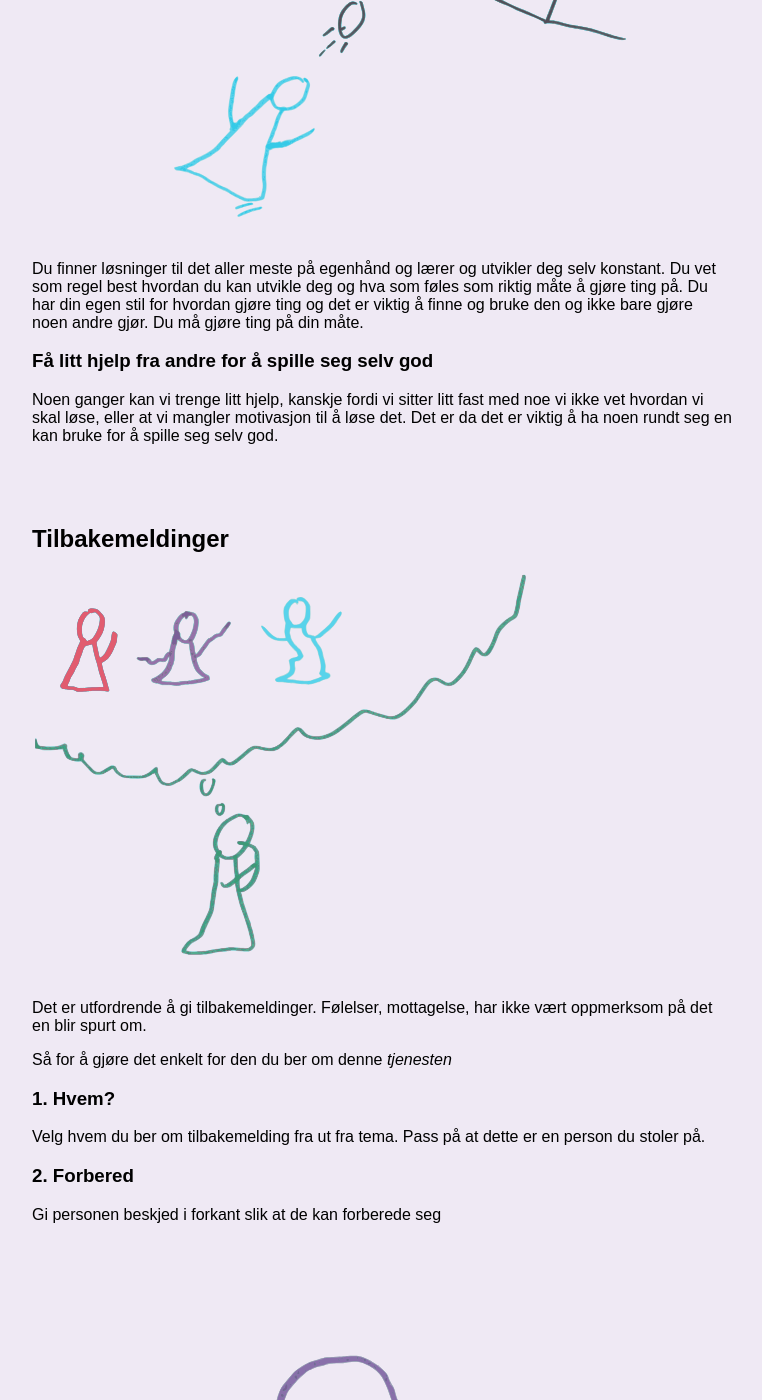
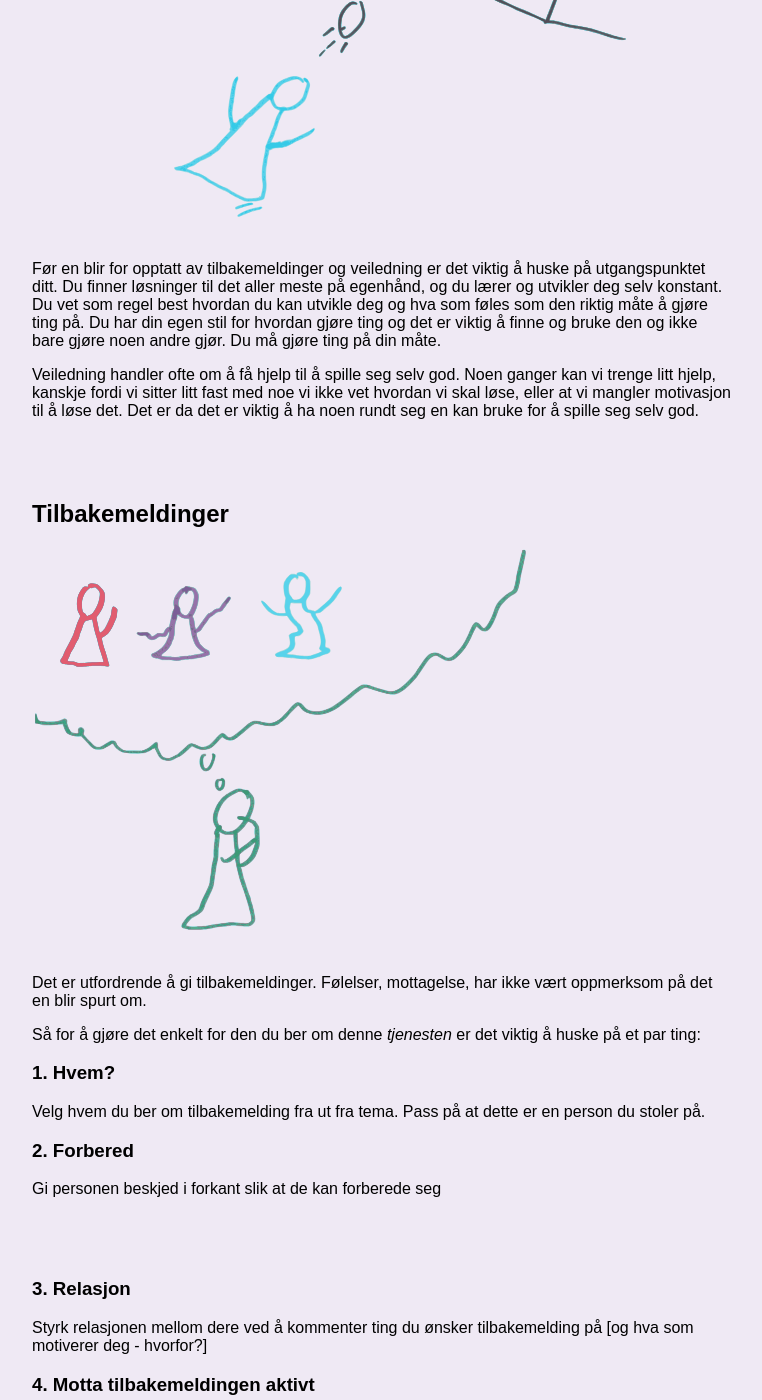
Before and after one commit to dagfs/dagfs.github.io, a Jekyll site: the page built from artikler/hvordan-bli-veiledet/index.md, in a window 1280 px wide and 1400 px high, scrolled down 1763 px. Shown: the whole window, without its empty margins (258-1020 px from the left). Built offline with Jekyll 4.4.1, drawn with Linux system fonts in a browser that asks for light colours; our own code applies the rules of GitHub Pages for plain Markdown files; some of the changed text lies outside the part shown.

Commit message:
Update index.md

```diff
--- a/artikler/hvordan-bli-veiledet/index.md
+++ b/artikler/hvordan-bli-veiledet/index.md
@@ -48,11 +48,9 @@
 <object data="2.svg" type="image/svg+xml">
 </object>
 
-Du finner løsninger til det aller meste på egenhånd og lærer og utvikler deg selv konstant. Du vet som regel best hvordan du kan utvikle deg og hva som føles som riktig måte å gjøre ting på. Du har din egen stil for hvordan gjøre ting og det er viktig å finne og bruke den og ikke bare gjøre noen andre gjør. Du må gjøre ting på din måte.
+Før en blir for opptatt av tilbakemeldinger og veiledning er det viktig å huske på utgangspunktet ditt. Du finner løsninger til det aller meste på egenhånd, og du lærer og utvikler deg selv konstant. Du vet som regel best hvordan du kan utvikle deg og hva som føles som den riktig måte å gjøre ting på. Du har din egen stil for hvordan gjøre ting og det er viktig å finne og bruke den og ikke bare gjøre noen andre gjør. Du må gjøre ting på din måte.
 
-### Få litt hjelp fra andre for å spille seg selv god
-
-Noen ganger kan vi trenge litt hjelp, kanskje fordi vi sitter litt fast med noe vi ikke vet hvordan vi skal løse, eller at vi mangler motivasjon til å løse det. Det er da det er viktig å ha noen rundt seg en kan bruke for å spille seg selv god.
+Veiledning handler ofte om å få hjelp til å spille seg selv god. Noen ganger kan vi trenge litt hjelp, kanskje fordi vi sitter litt fast med noe vi ikke vet hvordan vi skal løse, eller at vi mangler motivasjon til å løse det. Det er da det er viktig å ha noen rundt seg en kan bruke for å spille seg selv god.
 
 <!---->
 
@@ -63,7 +61,7 @@
 
 Det er utfordrende å gi tilbakemeldinger. Følelser, mottagelse, har ikke vært oppmerksom på det en blir spurt om.
 
-Så for å gjøre det enkelt for den du ber om denne _tjenesten_
+Så for å gjøre det enkelt for den du ber om denne _tjenesten_ er det viktig å huske på et par ting:
 
 ### 1. Hvem?
 
@@ -77,8 +75,7 @@
 
 ## Tilbakemeldinger - 2 [presentation-only]
 
-<object data="4.svg" type="image/svg+xml">
-</object>
+
 
 ### 3. Relasjon
 
@@ -93,6 +90,9 @@
 Jobb med tilbakemeldingene og vis takknemlighet for den som ga deg feedback
 
 (Kan være lurt å tenke igjennom over hvordan en tar imot tilbud og forespørsler. Ved å annerkjenne personen positivt for å ha tilbudt/forespurt akkuratt deg om noe vil det være mer sannsynlig at de vil gjøre det igjen)
+
+<object data="4.svg" type="image/svg+xml">
+</object>
 
 <!---->
 
@@ -127,9 +127,9 @@
 
 Finn ut hvor du er i matrisen og hvilken veiledning du har behov for.
 
-Høy motivasjon | Veiled | Deliger
+<!--Høy motivasjon | Veiled | Deliger
 Lav motivasjon | Direct | Motiver
-|Lav ferdighet | Høy ferdighet
+|Lav ferdighet | Høy ferdighet-->
 
 <!---->
 
```
